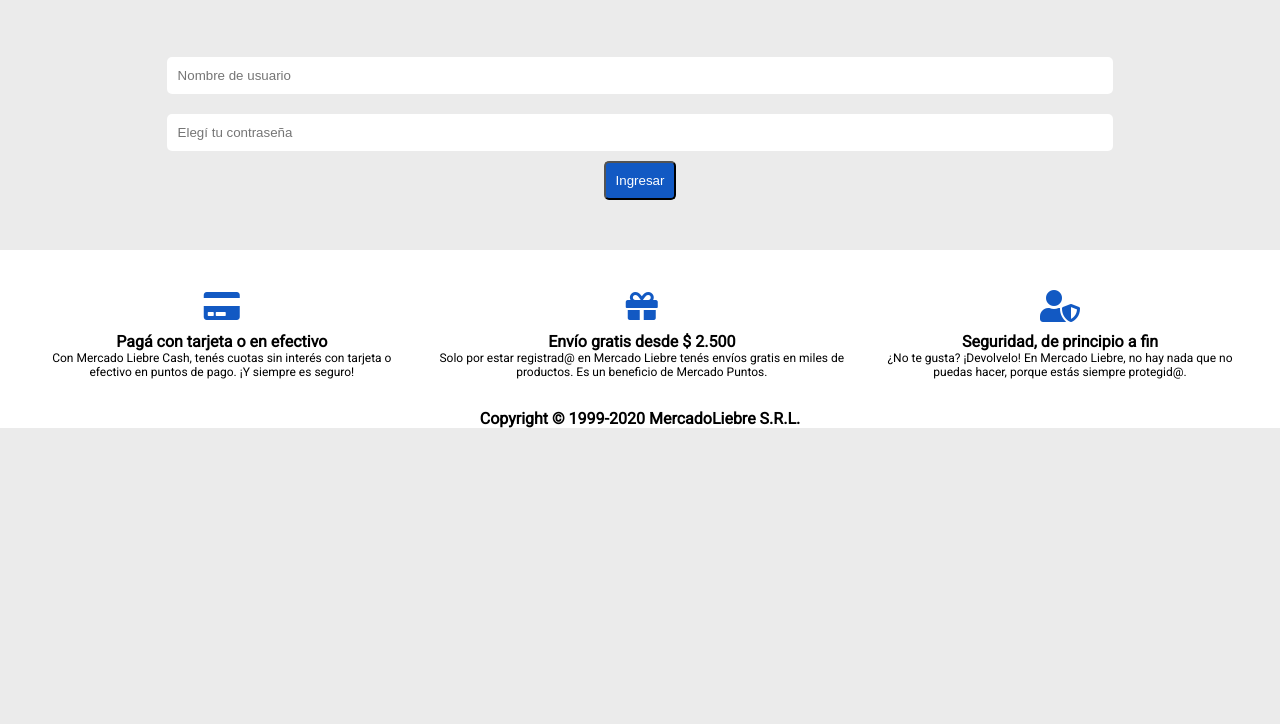
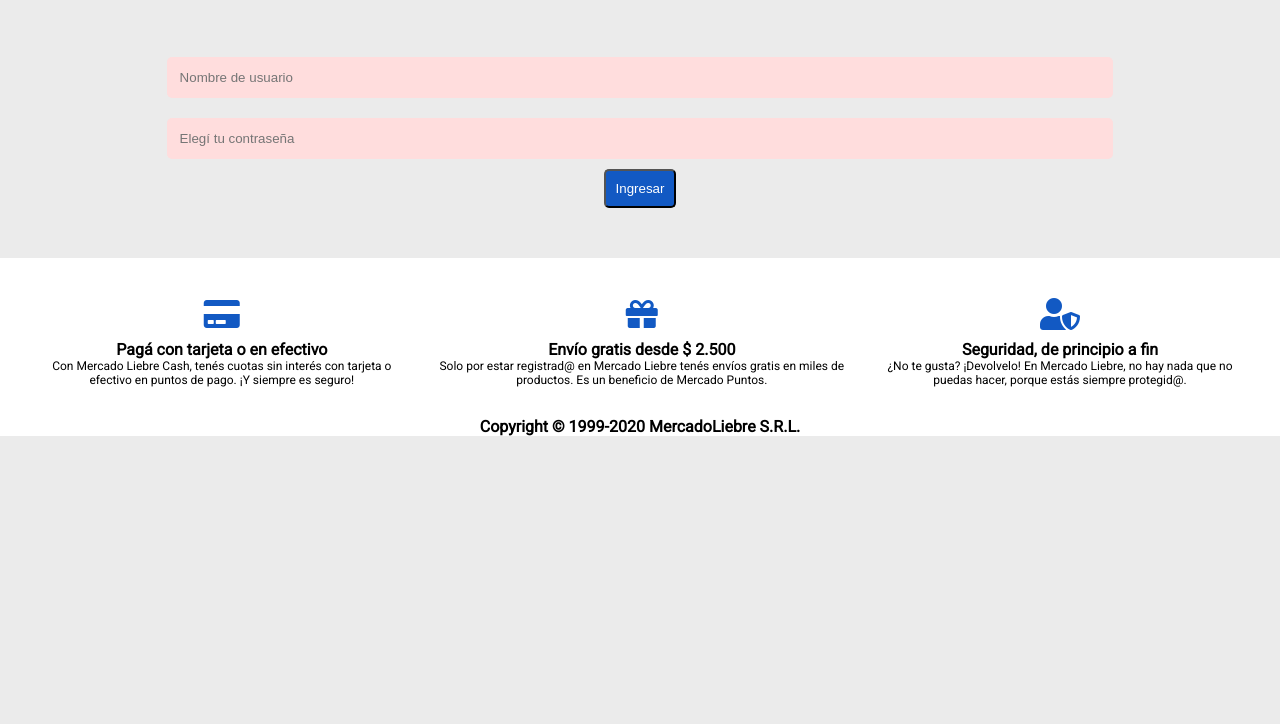
Before and after one commit to JulianCalderon3508/MercadoLiebre, a website: page views/login.html in a window 1280 px wide. Shown: the part 76-800 px from the top of the page. Drawn offline with Linux system fonts and the light colour scheme; files that its build step writes are made by us from their sources.

Commit message:
Ajustes finales Mercado liebre

```diff
--- a/public/css/login.css
+++ b/public/css/login.css
@@ -26,3 +26,15 @@
     background-color: #0022AA;
     color: white;
 }
+
+
+input:required {
+    background-color: antiquewhite;
+    border-width: 3px;
+  }
+
+
+
+  input:invalid {
+    background-color: #ffdddd;
+  }
--- a/public/css/register.css
+++ b/public/css/register.css
@@ -58,3 +58,16 @@
     background-color: #d02434;
     cursor: pointer;
 }
+
+
+input:required {
+    background-color: lemonchiffon;
+    border-width: 3px;
+  }
+
+
+
+  input:invalid {
+    border-color: orange;
+    background-color: rgb(230, 203, 207);
+  }
--- a/views/login.html
+++ b/views/login.html
@@ -13,7 +13,7 @@
         <header>
             <div class="top-header">
                 <div class="logo">
-                    <img src="images/logo-mercado-liebre.svg" alt="Logo de MercadoLiebre">
+                    <a href="/">  <img src="images/logo-mercado-liebre.svg" alt="Logo de MercadoLiebre"></a>
                 </div>
                 <div class="form" action="#" method="GET" class="buscador">
                     <input type="text" placeholder="Buscar productos, marcas y más">
@@ -41,8 +41,8 @@
         <main class="login">
             <form action="/login" method="POST">
                 <div class="control-login">
-                    <input type="text" name="user" placeholder="Nombre de usuario" minlength="12">
-                    <input type="password" name="pass" placeholder="Elegí tu contraseña">
+                    <input type="text" name="user" required placeholder="Nombre de usuario" minlength="12">
+                    <input type="password" name="pass" required placeholder="Elegí tu contraseña">
                     <button type="submit">Ingresar</button>
                 <div>
             </form>
```
Also changed, not shown: views/home.html (+1 -1 lines), views/register.html (+1 -1 lines).
